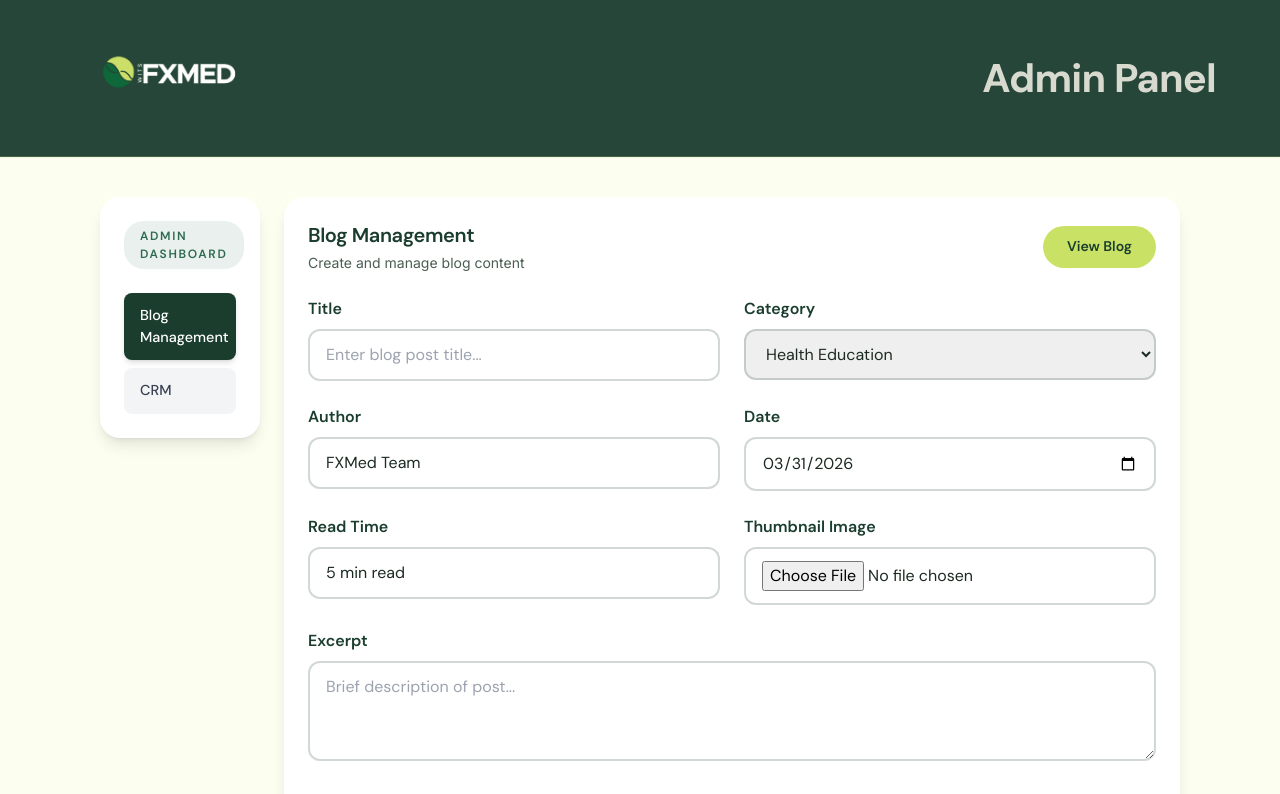
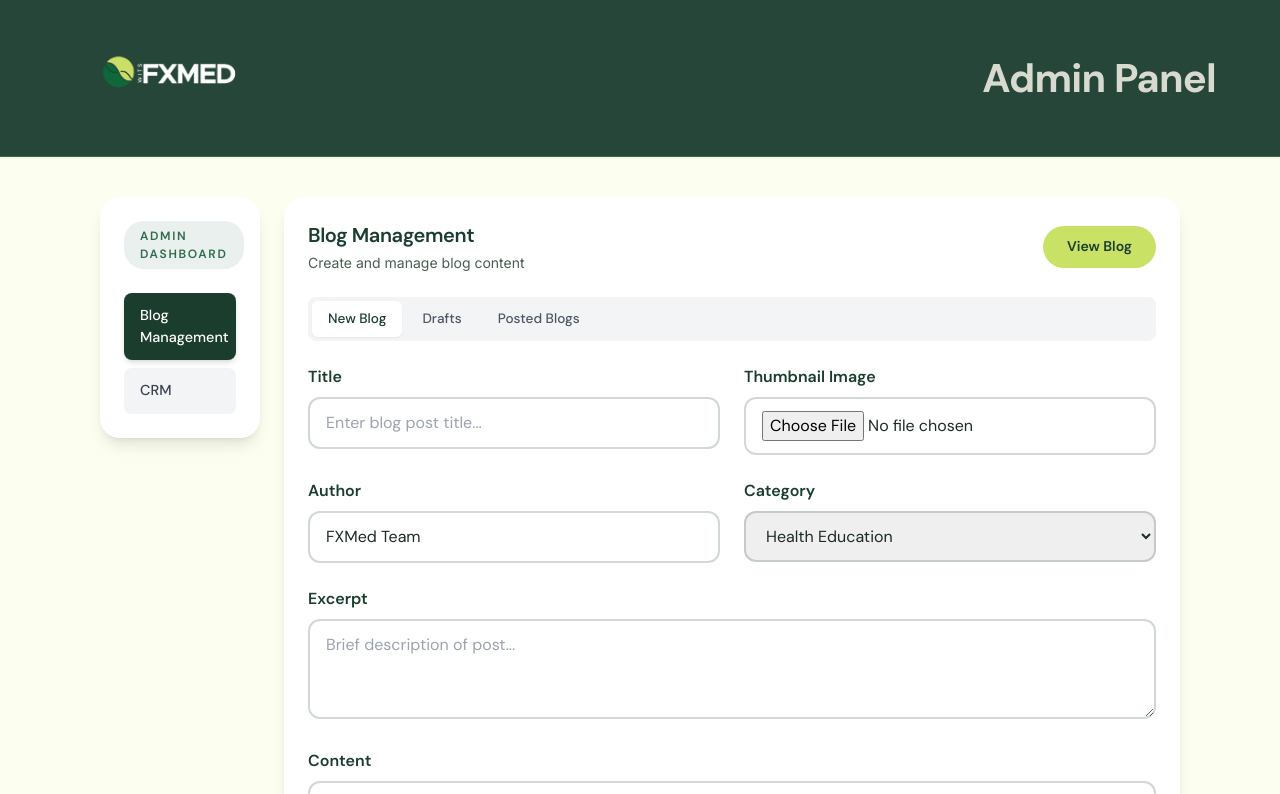
Before and after one commit to WellnessWits/fxmed, a Next.js app: page /admin in a window 1280 px wide. Shown: the top 794 px of the page. Built offline with nearby package versions, Linux system fonts and the light colour scheme.

Commit message:
feat(admin): implement blog tab navigation and smart read time

```diff
--- a/app/admin/page.tsx
+++ b/app/admin/page.tsx
@@ -17,6 +17,7 @@ interface BlogPost {
 
 type Stage = "Outreach" | "Enrollment" | "Onboarding" | "Follow-Up" | "Active"
 type NavItem = "overview" | "pipeline" | "coordinator" | "calendar" | "documents" | "reporting" | "ai-agent"
+type BlogNavItem = "new-blog" | "drafts" | "posted"
 type Risk = "High" | "Medium" | "Low"
 
 type Patient = {
@@ -90,13 +91,12 @@ export default function AdminPanel() {
   const [posts, setPosts] = useState<BlogPost[]>([])
   const [loading, setLoading] = useState(true)
   const [activeTab, setActiveTab] = useState<'blog' | 'crm'>('blog')
+  const [activeBlogSection, setActiveBlogSection] = useState<BlogNavItem>("new-blog")
   const [formData, setFormData] = useState<Partial<BlogPost>>({
     title: '',
     excerpt: '',
     content: '',
     author: 'FXMed Team',
-    date: new Date().toISOString().split('T')[0],
-    readTime: '5 min read',
     category: 'Health Education',
     thumbnail: ''
   })
@@ -111,6 +111,13 @@ export default function AdminPanel() {
     { id: "documents", label: "Documents" },
     { id: "reporting", label: "Reporting" },
     { id: "ai-agent", label: "AI Agent" },
+  ]
+
+  // Blog Navigation Items
+  const blogNavItems: { id: BlogNavItem; label: string }[] = [
+    { id: "new-blog", label: "New Blog" },
+    { id: "drafts", label: "Drafts" },
+    { id: "posted", label: "Posted Blogs" },
   ]
 
   const patientsSeed: Patient[] = [
@@ -292,6 +299,23 @@ export default function AdminPanel() {
     { id: 3, type: "Lab Completion Reminder", patientId: "FX002", channel: "Email", status: "Scheduled", sendAt: "Tomorrow • 8:00 AM" },
     { id: 4, type: "Follow-up Check-in", patientId: "FX006", channel: "SMS", status: "Queued", sendAt: "Tomorrow • 9:30 AM" },
   ]
+
+  // Smart Read Time Calculator
+  const calculateReadTime = (content: string): string => {
+    // Remove HTML tags if any
+    const plainText = content.replace(/<[^>]*>/g, '')
+
+    // Count words (more accurate than simple split)
+    const words = plainText.trim().split(/\s+/).filter(word => word.length > 0).length
+
+    // Reading speed varies by content length
+    const wordsPerMinute = words < 100 ? 180 : words < 300 ? 200 : 220
+
+    const readTime = Math.ceil(words / wordsPerMinute)
+
+    // Round to nearest minute for display
+    return `${readTime} min read`
+  }
 
   // CRM State
   const [patients, setPatients] = useState<Patient[]>(patientsSeed)
@@ -580,8 +604,12 @@ export default function AdminPanel() {
       excerpt: formData.excerpt || '',
       content: formData.content || '',
       author: formData.author || 'FXMed Team',
-      date: formData.date || new Date().toISOString().split('T')[0],
-      readTime: formData.readTime || '5 min read',
+      date: new Date().toLocaleDateString('en-US', {
+        year: 'numeric',
+        month: 'long',
+        day: 'numeric'
+      }),
+      readTime: calculateReadTime(formData.content || ''),
       category: formData.category || 'Health Education',
       thumbnail: formData.thumbnail || ''
     }
@@ -700,6 +728,25 @@ export default function AdminPanel() {
                   </Link>
                 </div>
 
+                {/* Blog Navigation Tabs */}
+                <div className="flex space-x-1 mb-6 bg-gray-100 p-1 rounded-lg">
+                  {blogNavItems.map((item) => (
+                    <button
+                      key={item.id}
+                      onClick={() => setActiveBlogSection(item.id)}
+                      className={`px-4 py-2 rounded-md font-dm-sans text-[0.85rem] font-medium transition-colors ${
+                        activeBlogSection === item.id
+                          ? 'bg-white text-green-deep shadow-sm'
+                          : 'text-gray-600 hover:text-gray-900'
+                      }`}
+                    >
+                      {item.label}
+                    </button>
+                  ))}
+                </div>
+
+                {/* Blog Content Based on Active Section */}
+                {activeBlogSection === 'new-blog' && (
                   <form onSubmit={handleSubmit} className="space-y-6">
                   <div className="grid grid-cols-1 md:grid-cols-2 gap-6">
                     <div>
@@ -713,6 +760,42 @@ export default function AdminPanel() {
                         className="w-full px-4 py-3 rounded-[12px] font-dm-sans text-[1rem] border-2 border-green-deep/20 focus:outline-none focus:border-gold transition-colors"
                         placeholder="Enter blog post title..."
                         required
+                      />
+                    </div>
+
+                    <div>
+                      <label className="block font-dm-sans font-semibold text-green-deep mb-2">
+                        Thumbnail Image
+                      </label>
+                      <input
+                        type="file"
+                        accept="image/*"
+                        onChange={handleImageUpload}
+                        className="w-full px-4 py-3 rounded-[12px] font-dm-sans text-[1rem] border-2 border-green-deep/20 focus:outline-none focus:border-gold transition-colors"
+                      />
+                      {formData.thumbnail && (
+                        <div className="mt-3">
+                          <img
+                            src={formData.thumbnail}
+                            alt="Thumbnail preview"
+                            className="h-48 w-full object-cover rounded-[12px]"
+                          />
+                        </div>
+                      )}
+                    </div>
+                  </div>
+
+                  <div className="grid grid-cols-1 md:grid-cols-2 gap-6">
+                    <div>
+                      <label className="block font-dm-sans font-semibold text-green-deep mb-2">
+                        Author
+                      </label>
+                      <input
+                        type="text"
+                        value={formData.author}
+                        onChange={(e) => setFormData(prev => ({ ...prev, author: e.target.value }))}
+                        className="w-full px-4 py-3 rounded-[12px] font-dm-sans text-[1rem] border-2 border-green-deep/20 focus:outline-none focus:border-gold transition-colors"
+                        placeholder="Author name..."
                       />
                     </div>
 
@@ -732,71 +815,6 @@ export default function AdminPanel() {
                           </option>
                         ))}
                       </select>
-                    </div>
-                  </div>
-
-                  <div className="grid grid-cols-1 md:grid-cols-2 gap-6">
-                    <div>
-                      <label className="block font-dm-sans font-semibold text-green-deep mb-2">
-                        Author
-                      </label>
-                      <input
-                        type="text"
-                        value={formData.author}
-                        onChange={(e) => setFormData(prev => ({ ...prev, author: e.target.value }))}
-                        className="w-full px-4 py-3 rounded-[12px] font-dm-sans text-[1rem] border-2 border-green-deep/20 focus:outline-none focus:border-gold transition-colors"
-                        placeholder="Author name..."
-                      />
-                    </div>
-
-                    <div>
-                      <label className="block font-dm-sans font-semibold text-green-deep mb-2">
-                        Date
-                      </label>
-                      <input
-                        type="date"
-                        value={formData.date}
-                        onChange={(e) => setFormData(prev => ({ ...prev, date: e.target.value }))}
-                        className="w-full px-4 py-3 rounded-[12px] font-dm-sans text-[1rem] border-2 border-green-deep/20 focus:outline-none focus:border-gold transition-colors"
-                        required
-                      />
-                    </div>
-                  </div>
-
-                  <div className="grid grid-cols-1 md:grid-cols-2 gap-6">
-                    <div>
-                      <label className="block font-dm-sans font-semibold text-green-deep mb-2">
-                        Read Time
-                      </label>
-                      <input
-                        type="text"
-                        value={formData.readTime}
-                        onChange={(e) => setFormData(prev => ({ ...prev, readTime: e.target.value }))}
-                        className="w-full px-4 py-3 rounded-[12px] font-dm-sans text-[1rem] border-2 border-green-deep/20 focus:outline-none focus:border-gold transition-colors"
-                        placeholder="5 min read"
-                        required
-                      />
-                    </div>
-
-                    <div>
-                      <label className="block font-dm-sans font-semibold text-green-deep mb-2">
-                        Thumbnail Image
-                      </label>
-                      <input
-                        type="file"
-                        accept="image/*"
-                        onChange={handleImageUpload}
-                        className="w-full px-4 py-3 rounded-[12px] font-dm-sans text-[1rem] border-2 border-green-deep/20 focus:outline-none focus:border-gold transition-colors"
-                      />
-                      {formData.thumbnail && (
-                        <div className="mt-3">
-                          <img
-                            src={formData.thumbnail}
-                            alt="Thumbnail preview"
-                            className="h-20 w-20 object-cover rounded-[12px]"
-                          />
-                        </div>
-                      )}
                     </div>
                   </div>
 
@@ -837,15 +855,31 @@ export default function AdminPanel() {
                     </button>
                   </div>
                 </form>
+                )}
 
-                <div className="mt-10 pt-6 border-t border-green-deep/10">
+                {/* Drafts Section */}
+                {activeBlogSection === 'drafts' && (
+                  <div className="text-center py-16">
+                    <div className="text-6xl mb-4">📝</div>
+                    <h3 className="text-xl font-dm-sans font-semibold text-green-deep mb-2">
+                      Draft Posts
+                    </h3>
+                    <p className="text-text-mid">
+                      Save drafts here before publishing
+                    </p>
+                  </div>
+                )}
+
+                {/* Posted Blogs Section */}
+                {activeBlogSection === 'posted' && (
+                  <div>
                     <div className="flex items-center justify-between mb-6">
                       <div>
                         <h3 className="text-lg font-dm-sans font-semibold text-green-deep">
-                        Existing Posts ({posts.length})
+                          Published Posts ({posts.length})
                         </h3>
                         <p className="text-sm text-text-mid mt-1">
-                        Manage your published content
+                          View and manage your published content
                         </p>
                       </div>
                     </div>
@@ -889,6 +923,7 @@ export default function AdminPanel() {
                       </div>
                     )}
                   </div>
+                )}
               </div>
             )}
 
@@ -906,9 +941,6 @@ export default function AdminPanel() {
                   <div className="flex gap-2">
                     <button className="bg-gold text-green-deep px-4 py-2 rounded-[12px] font-dm-sans font-semibold text-[0.9rem] hover:bg-gold-light transition-colors shadow-sm" onClick={() => setShowLeadModal(true)}>
                       + New Lead
-                    </button>
-                    <button className="bg-white border-2 border-green-deep text-green-deep px-4 py-2 rounded-[12px] font-dm-sans font-semibold text-[0.9rem] hover:bg-green-deep/10 transition-colors" onClick={() => setActiveSection("pipeline")}>
-                      Pipeline
                     </button>
                   </div>
                 </div>
```
Lines whose indentation alone changed are shown as unchanged.
